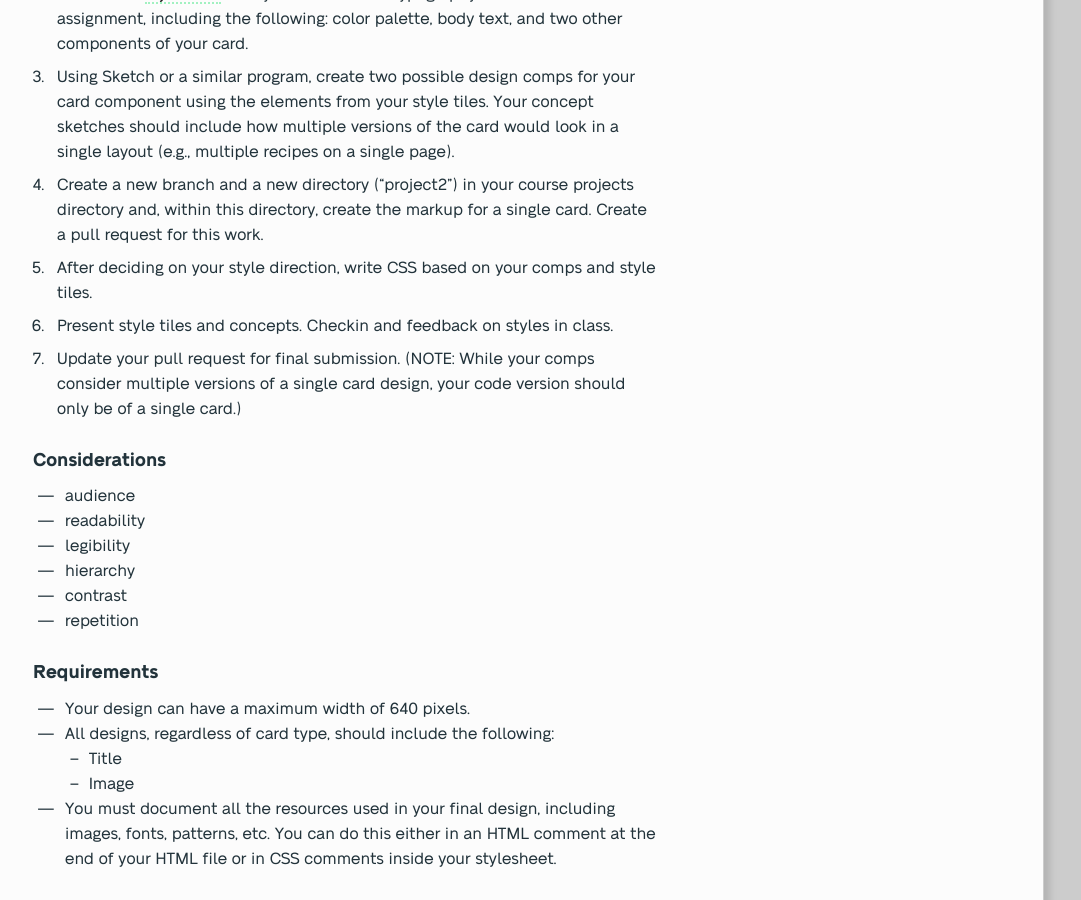
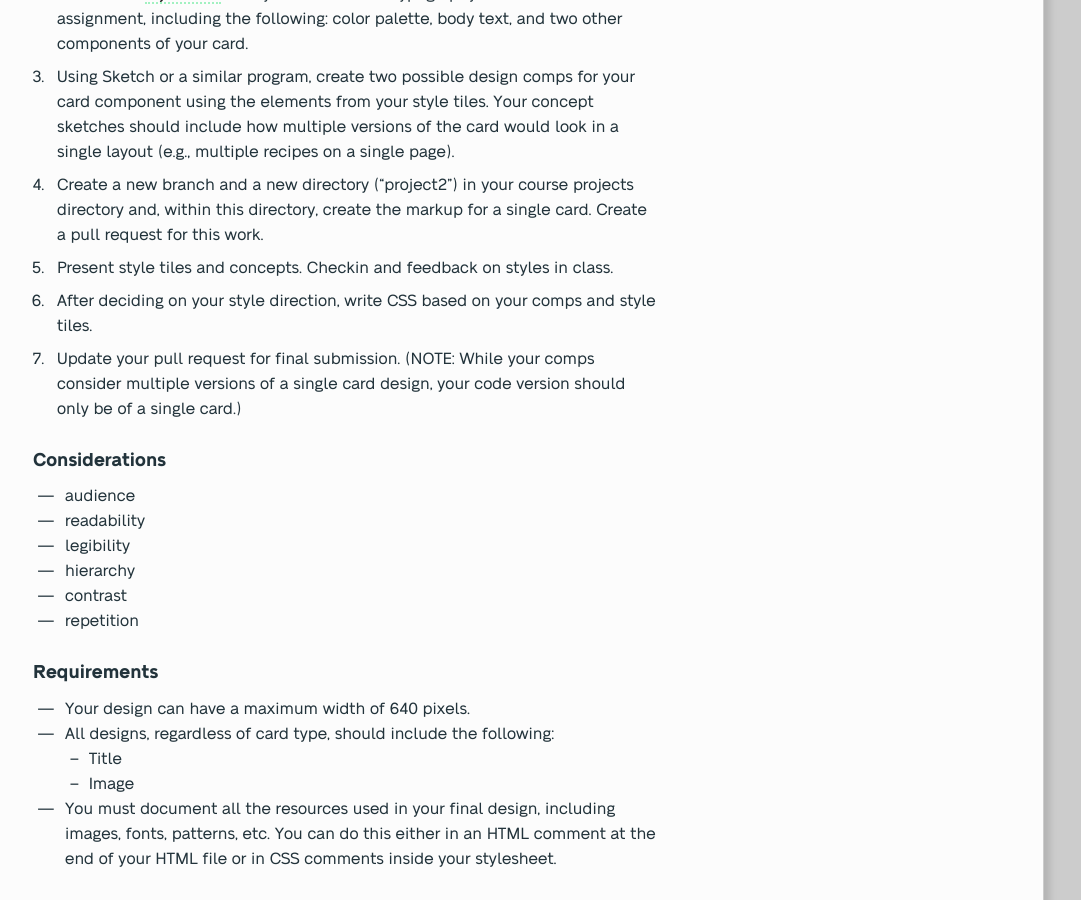
Before and after one commit to mica-web/mica-web.github.io, a Jekyll site: the page built from gd-220/proj2.md, in a window 1280 px wide and 900 px high, scrolled down 435 px. Shown: the whole window, without its empty margins (31-1112 px from the left). Built offline with Jekyll 4.4.1, drawn with Linux system fonts in a browser that asks for light colours; some web fonts are replaced.

Commit message:
Change the order of the steps

```diff
--- a/gd-220/proj2.md
+++ b/gd-220/proj2.md
@@ -20,8 +20,8 @@ You will design the layout for a card/tile component and create the design using
 1. Create two [style tiles](https://alistapart.com/article/style-tiles-and-how-they-work) with your ideas about typography and colors for this assignment, including the following: color palette, body text, and two other components of your card.
 1. Using Sketch or a similar program, create two possible design comps for your card component using the elements from your style tiles. Your concept sketches should include how multiple versions of the card would look in a single layout (e.g., multiple recipes on a single page).
 1. Create a new branch and a new directory ("project2") in your course projects directory and, within this directory, create the markup for a single card. Create a pull request for this work.
+1. Present style tiles and concepts. Checkin and feedback on styles in class.
 1. After deciding on your style direction, write CSS based on your comps and style tiles.
-1. Present style tiles and concepts. Checkin and feedback on styles in class.
 1. Update your pull request for final submission. (NOTE: While your comps consider multiple versions of a single card design, your code version should only be of a single card.)
 
 ## Considerations
```
